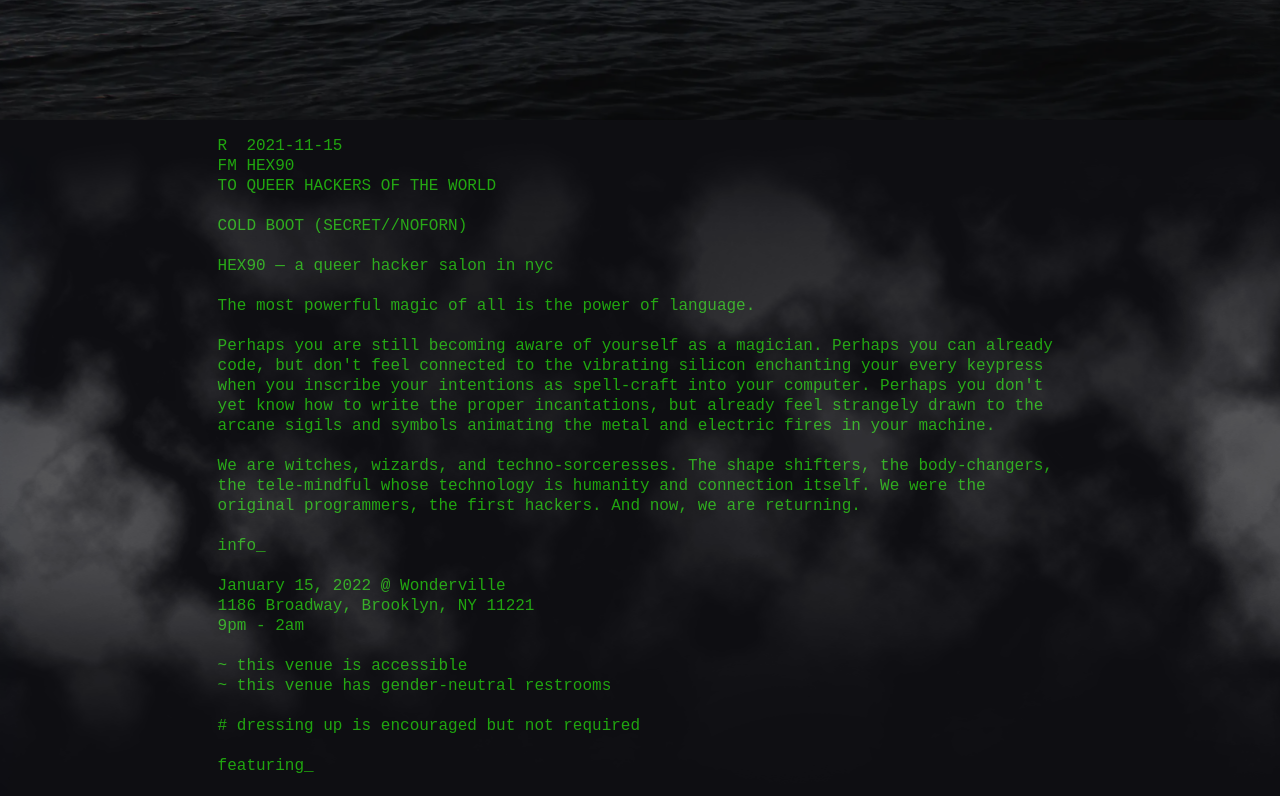
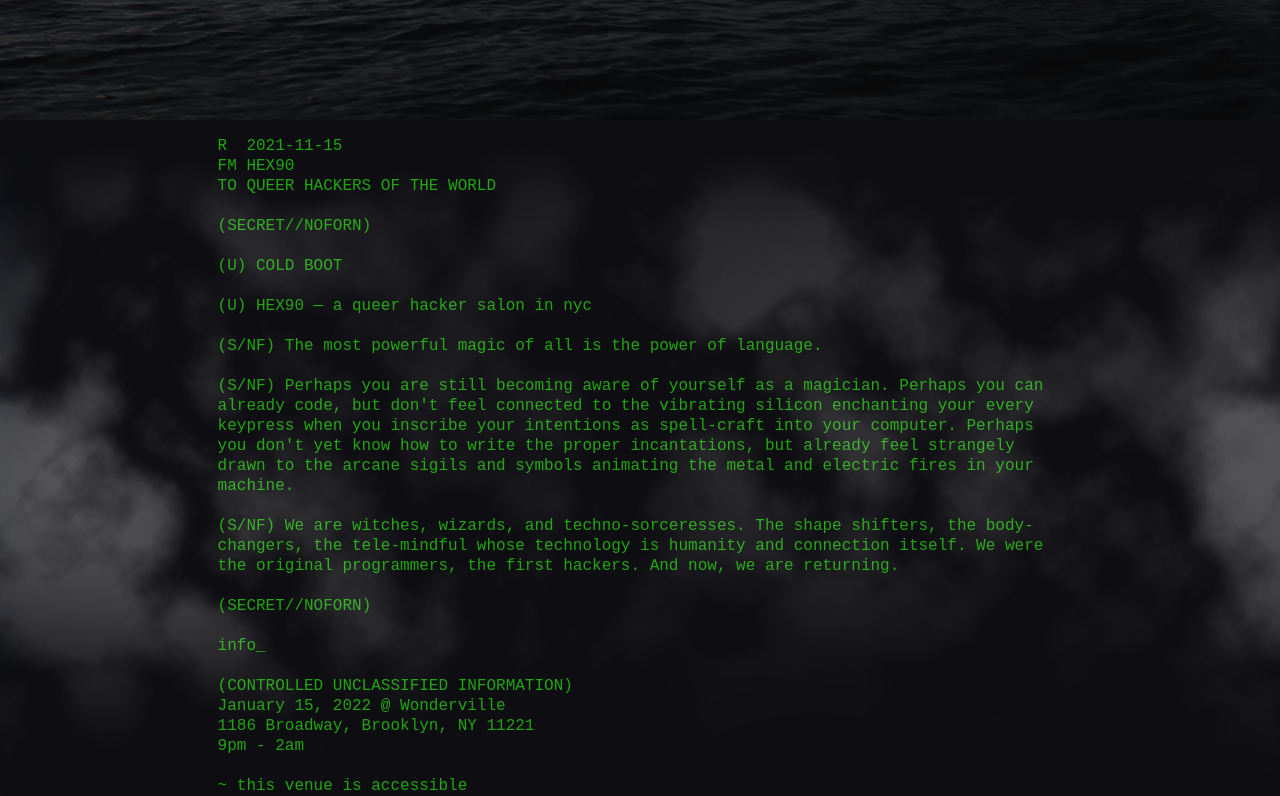
Before and after one commit to HexNinety/HexNinety.github.io, a plain HTML site: page assets/hex90-trailer/index.html in a window 1280 px wide. Shown: the part 680-1476 px from the top of the page. Drawn offline with Linux system fonts and the light colour scheme.

Commit message:
Fix classification markings.

```diff
--- a/assets/hex90-trailer/index.html
+++ b/assets/hex90-trailer/index.html
@@ -84,18 +84,23 @@
 FM HEX90
 TO QUEER HACKERS OF THE WORLD
 
-COLD BOOT (SECRET<span class="blink">//</span>NOFORN)
+(SECRET<span class="blink">//</span>NOFORN)
 
-HEX90 &mdash; a queer hacker salon in nyc
+(U) COLD BOOT
 
-The most powerful magic of all is the power of language.
+(U) HEX90 &mdash; a queer hacker salon in nyc
 
-Perhaps you are still becoming aware of yourself as a magician. Perhaps you can already code, but don't feel connected to the vibrating silicon enchanting your every keypress when you inscribe your intentions as spell-craft into your computer. Perhaps you don't yet know how to write the proper incantations, but already feel strangely drawn to the arcane sigils and symbols animating the metal and electric fires in your machine.
+(S/NF) The most powerful magic of all is the power of language.
 
-We are witches, wizards, and techno-sorceresses. The shape shifters, the body-changers, the tele-mindful whose technology is humanity and connection itself. We were the original programmers, the first hackers. And now, we are returning.
+(S/NF) Perhaps you are still becoming aware of yourself as a magician. Perhaps you can already code, but don't feel connected to the vibrating silicon enchanting your every keypress when you inscribe your intentions as spell-craft into your computer. Perhaps you don't yet know how to write the proper incantations, but already feel strangely drawn to the arcane sigils and symbols animating the metal and electric fires in your machine.
+
+(S/NF) We are witches, wizards, and techno-sorceresses. The shape shifters, the body-changers, the tele-mindful whose technology is humanity and connection itself. We were the original programmers, the first hackers. And now, we are returning.
+
+(SECRET<span class="blink">//</span>NOFORN)
 
 info<span class="blink">_</span>
 
+(CONTROLLED UNCLASSIFIED INFORMATION)
 January 15, 2022 @ Wonderville
 1186 Broadway, Brooklyn, NY 11221
 9pm - 2am
```
